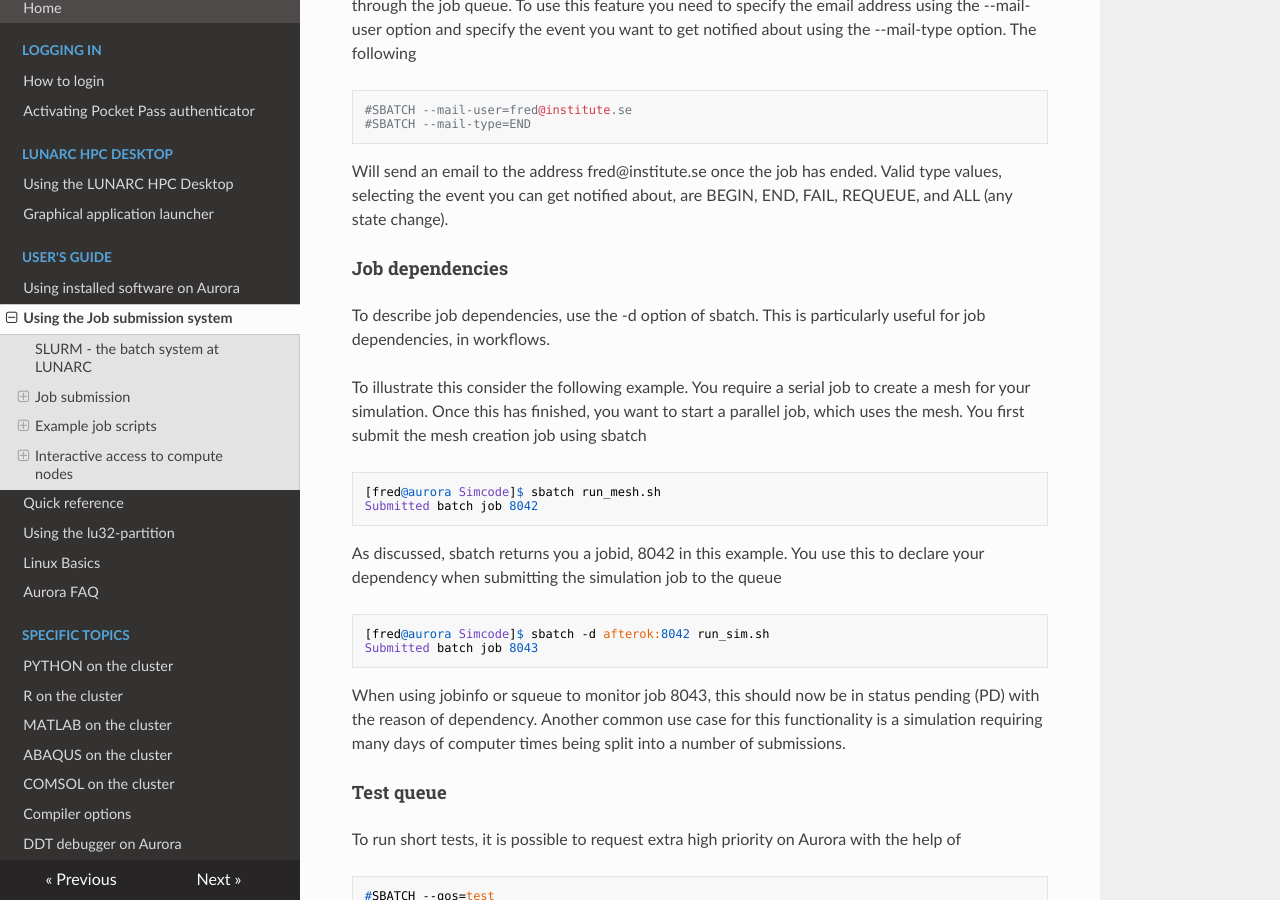
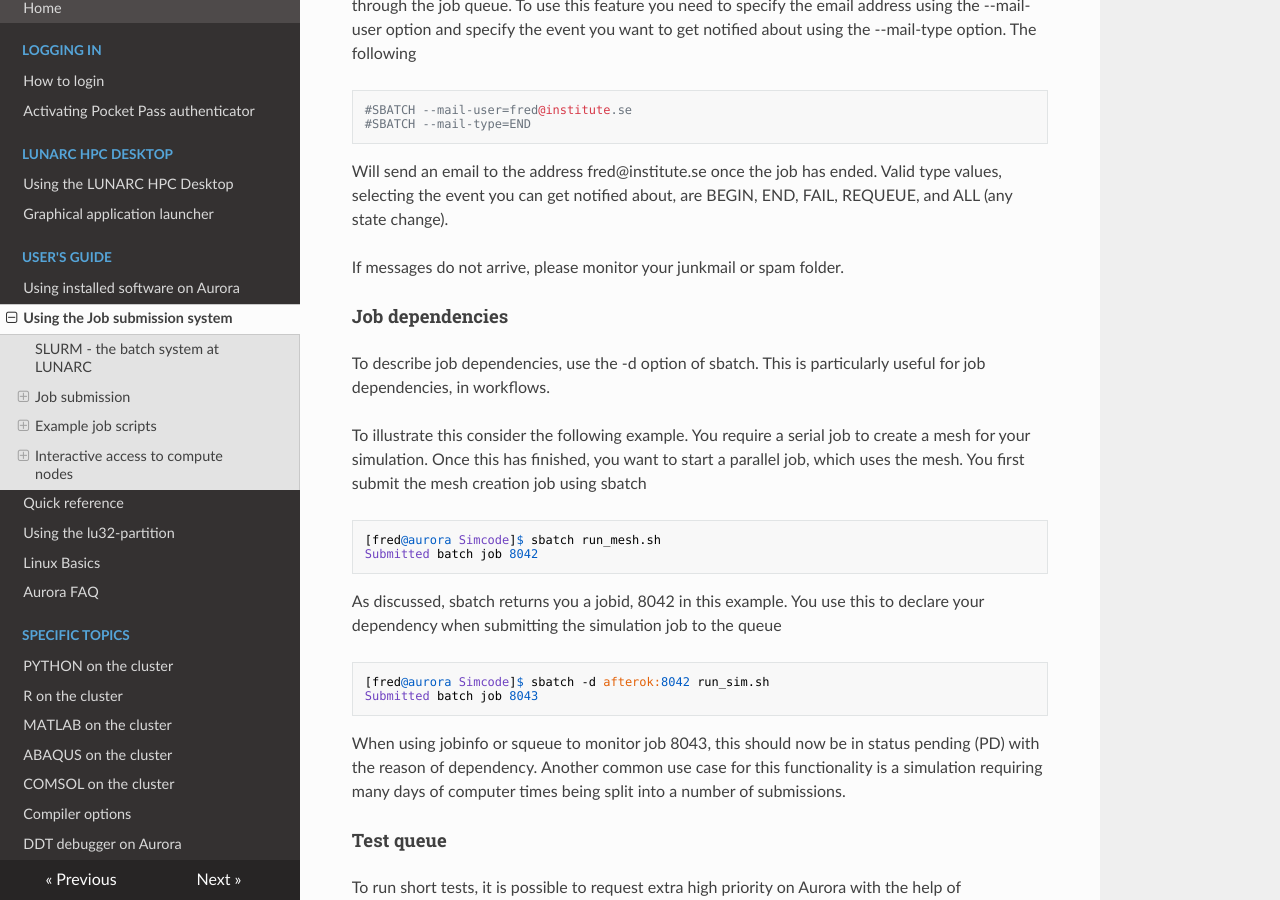
Before and after one commit to lunarc/lunarc_docs, an MkDocs documentation site: the page built from docs/batch_system.md, in a window 1280 px wide and 900 px high, scrolled down 5044 px. Built offline with MkDocs 1.6.1, drawn with Linux system fonts in a browser that asks for light colours; nearby versions of some CDN libraries.

Commit message:
Added a note about mail from SLURM being judged as spam

```diff
--- a/docs/batch_system.md
+++ b/docs/batch_system.md
@@ -237,6 +237,8 @@ option. The following
 Will send an email to the address fred@institute.se once the job has
 ended. Valid type values, selecting the event you can get notified
 about, are BEGIN, END, FAIL, REQUEUE, and ALL (any state change).
+
+If messages do not arrive, please monitor your junkmail or spam folder.
 
 #### Job dependencies
 
```
